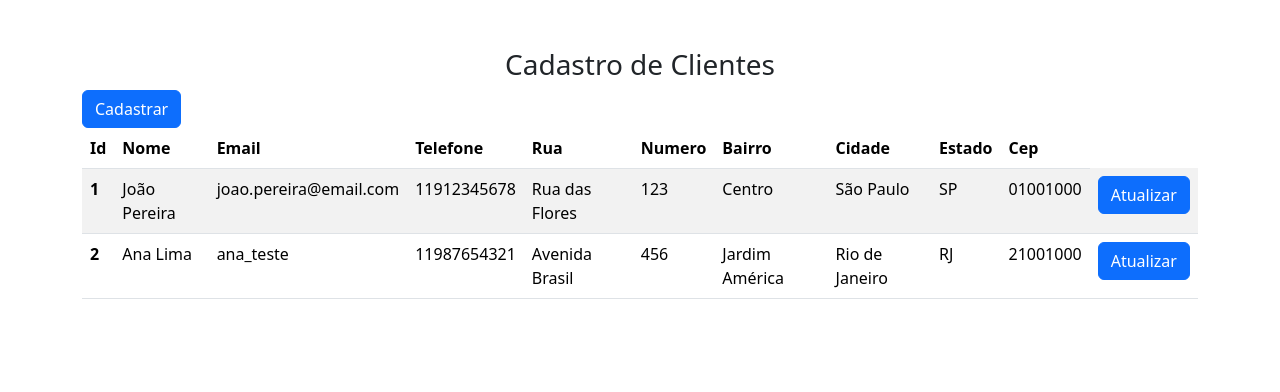
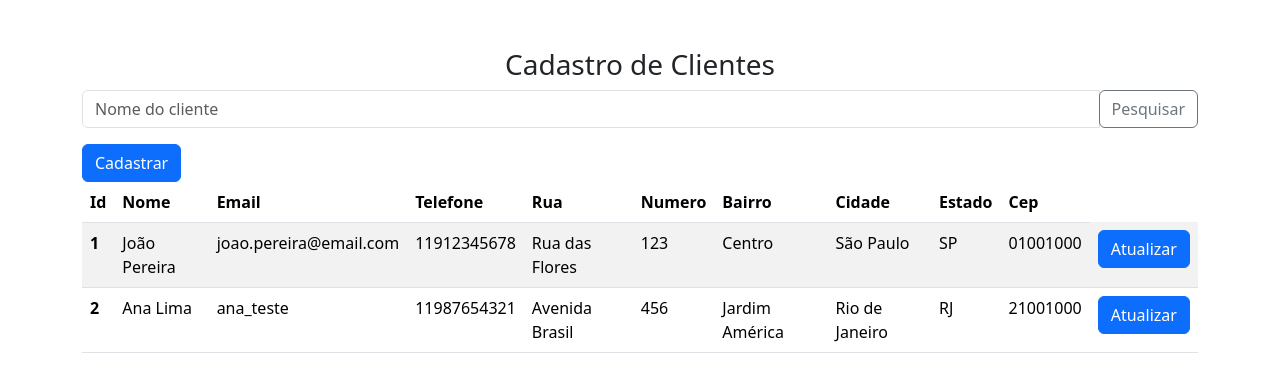
Before and after one commit to GabrielVictorino8266/pi_2_semestre, a PHP site: page /view/cadastro_cliente.php in a window 1280 px wide. Shown: the top 392 px of the page. Run offline with PHP 8.4, Linux system fonts and the light colour scheme; the visitor is signed in with stand-in values (Sample User, id 1); data comes from the database, SQL or seed files in the repository.

Commit message:
add: pesquisar cliente por nome.

```diff
--- a/js/cadastroCliente.js
+++ b/js/cadastroCliente.js
@@ -42,7 +42,7 @@ function atualizar() {
 
 function mostrarFormAtualizar(id) {
     /*
-    Função que mostra o formulário de atualização com os dados do produto respectivo.
+    Função que mostra o formulário de atualização com os dados do cliente respectivo.
     */
    const formAtualizar = document.getElementById('formModalAtualizar');
    formAtualizar.style.display = 'block';
@@ -84,5 +84,40 @@ function mostrarFormAtualizar(id) {
 }
 
 function cadastrar(){
-console.log('ola');
+    const dados_cadastro = {
+        action: "cadastrar",
+        nome : document.getElementById('atualizar_nome').value,
+        email : document.getElementById('atualizar_email').value,
+        telefone : document.getElementById('atualizar_telefone').value,
+        rua : document.getElementById('atualizar_rua').value,
+        numero : document.getElementById('atualizar_numero').value,
+        bairro : document.getElementById('atualizar_bairro').value,
+        cidade : document.getElementById('atualizar_cidade').value,
+        estado : document.getElementById('atualizar_estado').value,
+        cep : document.getElementById('atualizar_cep').value
+    };
+
+    console.log(dados_cadastro);
+    // Fazendo a requisição com fetch
+    fetch('../php/ctr_cadastro_clientes.php', {
+        method: 'POST',
+        headers: {
+            'Content-Type': 'application/json'
+        },
+        body: JSON.stringify(dados_cadastro)
+    })
+    .then(response => response.json())
+    .then(dados_retorno => {
+        console.log(dados_retorno);
+
+        if (dados_retorno.success) {
+            alert("Cadastro com sucesso.");
+            location.reload();
+        } else {
+            alert("Cadastro sem sucesso.");
+        }
+    })
+    .catch(() => {
+        alert('Erro na requisição. Tente novamente. Frontend no Cadastro.');
+    });
 }
--- a/php/classes/cadastroclientes.php
+++ b/php/classes/cadastroclientes.php
@@ -13,7 +13,8 @@ class CadastroClientes {
 
     public function adicionarCliente($nome, $email, $telefone) {
         // Definindo a query de inserção
-        $query = "INSERT INTO tb_clientes (nome, email, telefone) VALUES (:nome, :email, :telefone)";
+        $query = "INSERT INTO tb_clientes (nome, email, telefone) VALUES (:nome, :email, :telefone);";
+        $query .= " INSERT INTO tb_endereco (cep, rua, numero, cidade, estado, bairro) VALUES (:cep, :rua, :numero, :cidade, :estado, :bairro);";
 
         // Preparando a consulta
         $stmt = $this->conexao->prepare($query);
@@ -27,35 +28,22 @@ class CadastroClientes {
         $stmt->execute();
     }
 
-    public function listarClientes() {
+
+    public function pesquisarClientes($nome) {
         // Consulta para listar todos os clientes
-        $query = "SELECT * FROM tb_clientes
-        INNER JOIN tb_endereco ON tb_clientes.id = tb_endereco.cliente_id";
+        $query = "SELECT tb_clientes.id as id_cliente, tb_clientes.nome, tb_clientes.telefone, tb_clientes.email, tb_endereco.* FROM tb_clientes
+        INNER JOIN tb_endereco ON tb_clientes.id = tb_endereco.cliente_id
+        WHERE nome LIKE :nome";
+
+        $nome = "%".$nome."%";
+
         // Preparando e executando a consulta
         $stmt = $this->conexao->prepare($query);
+        $stmt->bindParam(":nome", $nome, PDO::PARAM_STR);
         $stmt->execute();
 
         // Retorna todos os clientes
         return $stmt->fetchAll(PDO::FETCH_ASSOC);
-    }
-
-    public function buscarClientePorNome($nome) {
-        // Consulta para buscar clientes por nome
-        $query = "SELECT * FROM tb_clientes
-        INNER JOIN tb_endereco ON tb_clientes.id = tb_endereco.cliente_id
-        WHERE nome = :nome";
-
-        // Preparando a consulta
-        $stmt = $this->conexao->prepare($query);
-        $stmt->bindParam(":nome", $nome, PDO::PARAM_STR);
-        $stmt->execute();
-
-        // Verificando se algum cliente foi encontrado
-        if($stmt->rowCount() > 0) {
-            return $stmt->fetchAll(PDO::FETCH_ASSOC);
-        } else {
-            return false;
-        }
     }
 
     public function buscarClientePorId($id) {
--- a/php/ctr_cadastro_clientes.php
+++ b/php/ctr_cadastro_clientes.php
@@ -9,7 +9,16 @@ verificarSessao(PROJECT_ROOT_MYPATH);
 
 
 $cadastro = new CadastroClientes();
-$listagem_clientes = $cadastro->listarClientes();
+
+if(isset($_GET['nome'])){
+    $nome = $_GET['nome'];
+    $listagem_clientes = $cadastro->pesquisarClientes($nome);
+    // echo json_encode($listagem_clientes);
+}else{
+    $nome = "";
+    $listagem_clientes = $cadastro->pesquisarClientes($nome);
+    // var_dump($listagem_clientes);
+}
 
 // $_SERVER['REQUEST_METHOD'] = 'POST';
 // $input = json_decode('{
--- a/view/cadastro_cliente.php
+++ b/view/cadastro_cliente.php
@@ -15,6 +15,14 @@ require_once __DIR__ . "/../php/ctr_cadastro_clientes.php";
     <body>
         <div class="container mt-5">
             <h3 class="text-center">Cadastro de Clientes</h3>
+            <form action="" method="GET">
+                <div class="input-group mb-3">
+                    <input type="text" class="form-control" placeholder="Nome do cliente" aria-label="Nome do cliente" aria-describedby="basic-addon2" name="nome" id="nome">
+                    <div class="input-group-append">
+                        <button class="btn btn-outline-secondary" type="submit">Pesquisar</button>
+                    </div>
+                </div>
+            </form>
             <button class="btn btn-primary" data-bs-toggle="modal" data-bs-target="#formModal">Cadastrar</button>
         <div class="table-responsive">
             <table class="table table-striped table-hover">
```
